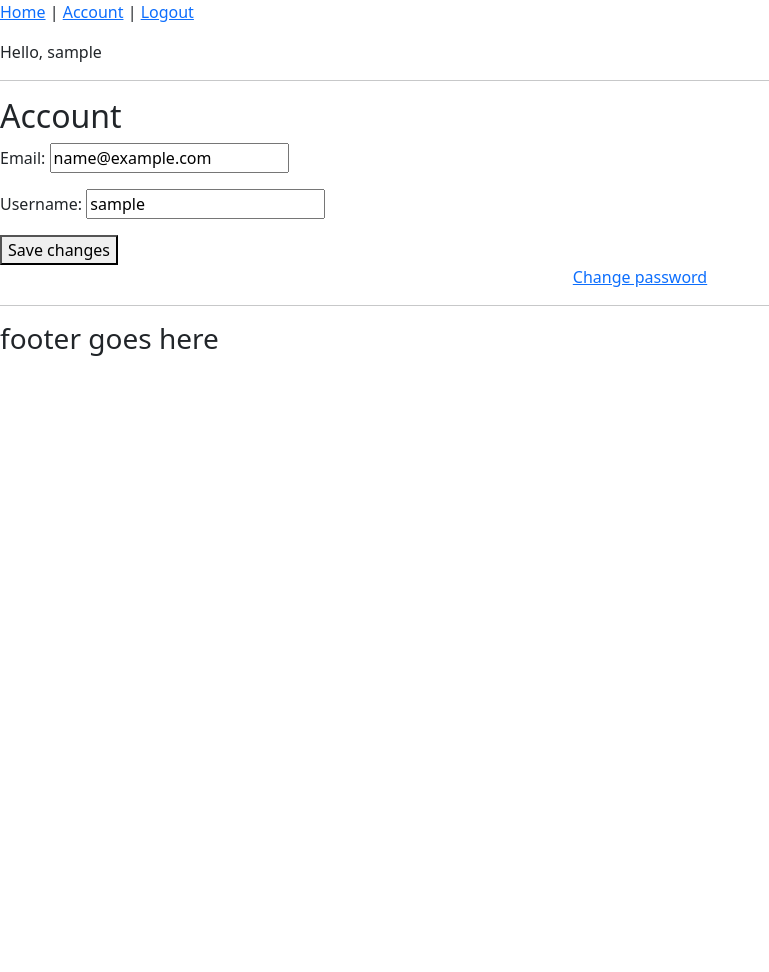
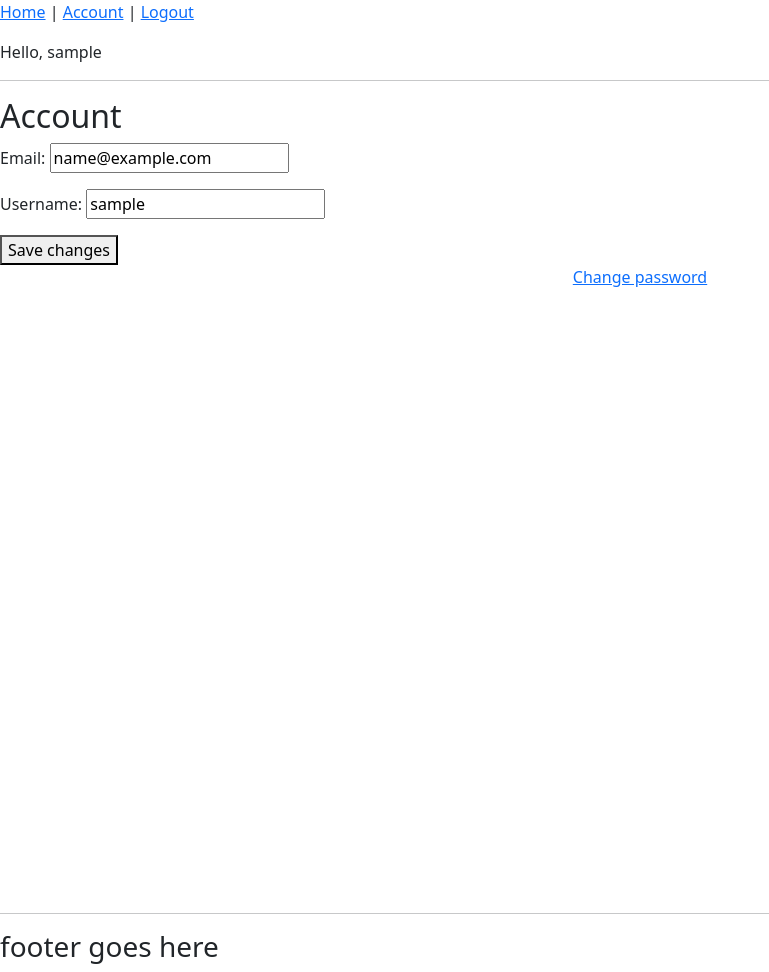
Before and after one commit to Jathosn/Learning-Django, a Django app: page /account/ in a window 1280 px wide. Shown: the whole page, without its empty margins (0-769 px from the left). Before the commit the page ends 356 px from the top, so only its background shows below. Run offline with Django 4.2, Linux system fonts and the light colour scheme; the visitor is signed in with stand-in values (Sample User, id 1).

Commit message:
style changes to make main cover entire screen, and then having the footer start below

```diff
--- a/templates/base.html
+++ b/templates/base.html
@@ -5,8 +5,18 @@
 	{% include 'snippets/header.html' %}
 </head>
 <body>
-	{% block content %}
-	{% endblock content %}
+	<!-- Body content-->
+	<style type="text/css">
+		.main{
+			min-height: 100vh;
+			height: 100%;
+		}
+	</style>
+	<div class="main">
+		{% block content %}
+		{% endblock content %}
+	</div>
+	<!-- Body content end-->
 	{% include 'snippets/footer.html' %}
 <script src="https://cdn.jsdelivr.net/npm/bootstrap@5.3.0-alpha3/dist/js/bootstrap.bundle.min.js" integrity="sha384-ENjdO4Dr2bkBIFxQpeoTz1HIcje39Wm4jDKdf19U8gI4ddQ3GYNS7NTKfAdVQSZe" crossorigin="anonymous"></script>
 </body>
```
